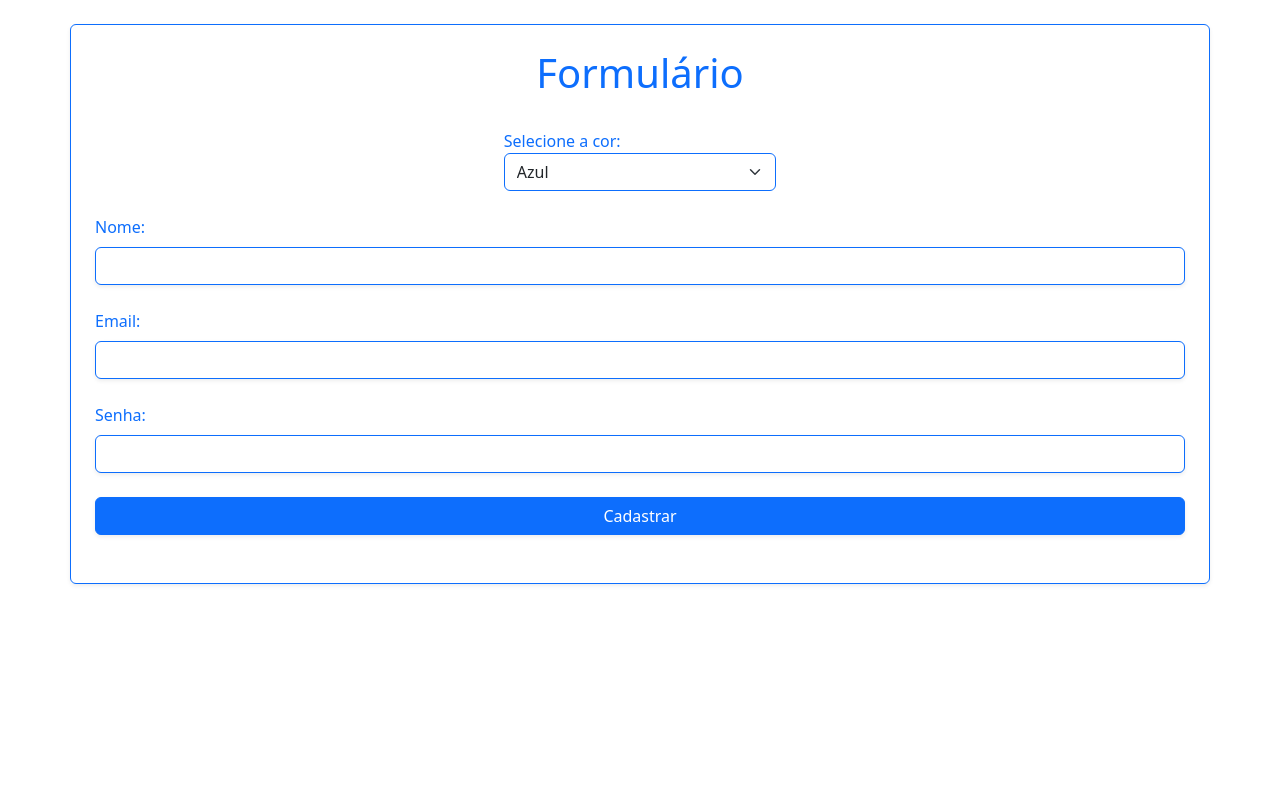
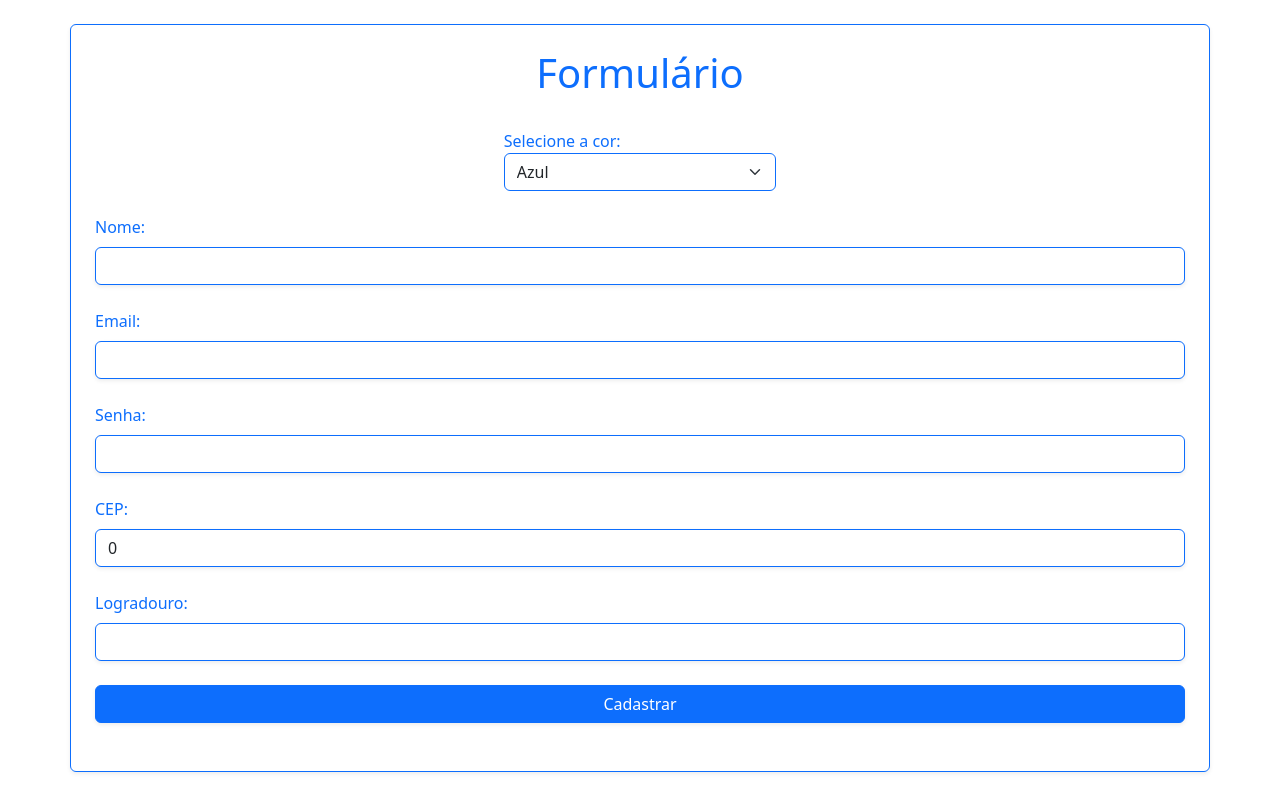
Before and after one commit to tiagolimar/jv-app-react, a React (Vite) app: page / in a window 1280 px wide. Built offline with nearby package versions, Linux system fonts and the light colour scheme; no server answers.

Commit message:
create cep input

```diff
--- a/src/App.jsx
+++ b/src/App.jsx
@@ -7,6 +7,8 @@ function App() {
     const [nome, setNome] = useState('');
     const [email, setEmail] = useState('');
     const [senha, setSenha] = useState('');
+    const [logradouro, setLogradouro] = useState('');
+    const [cep, setCep] = useState(0);
 
     const handleColor = (event) => {
         const newVariant = event.target.value;
@@ -25,15 +27,20 @@ function App() {
         console.log(formData);
     }
 
-    useEffect(()=>{
-        async function fetchData(){
-            const response = await fetch('https://viacep.com.br/ws/01001000/json/');
-            const data = await response.json();
-            console.log(data);
+    async function fetchData(cep){
+        const response = await fetch(`https://viacep.com.br/ws/${cep}/json/`);
+        const data = await response.json();
+        console.log(data);
+        setLogradouro(data.logradouro);
+    }
+
+    function handleCep(event){
+        setCep(event.target.value);
+
+        if(event.target.value.length === 8){
+            fetchData(event.target.value);
         }
-
-        fetchData();
-    },[]);
+    }
 
     return (
         <>
@@ -80,11 +87,29 @@ function App() {
                     onChange={e => setSenha(e.target.value)}
                 />
 
+                <Campo
+                    id="cep"
+                    label="CEP"
+                    variant={variant}
+                    type="number"
+                    value={cep}
+                    onChange={handleCep}
+                />
+
+                <Campo
+                    id="logradouro"
+                    label="Logradouro"
+                    variant={variant}
+                    type="text"
+                    value={logradouro}
+                    onChange={e => setLogradouro(e.target.value)}
+                />
+
                 <button className={`btn btn-${variant} shadow-sm mb-4`}>Cadastrar</button>
-
             </form>
         </>
     )
 }
 
+
 export default App
```
